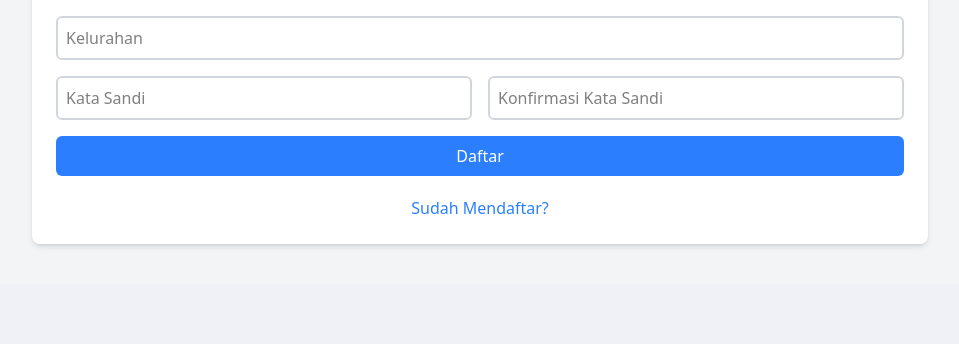
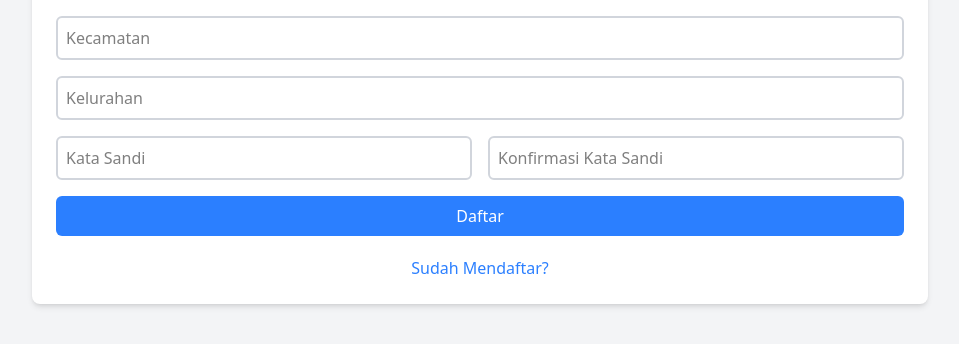
Before and after one commit to Orbit-2808/orbcruitment, a PHP site: page / in a window 1280 px wide. Shown: the part 664-1008 px from the top of the page, without its empty margins (160-1119 px from the left). Before the commit the page ends 912 px from the top, so only its background shows below. Run offline with PHP 8.4, Linux system fonts and the light colour scheme.

Commit message:
Fix-upload index file (3)

```diff
--- a/index.php
+++ b/index.php
@@ -37,7 +37,9 @@
                 <select class="w-full p-2 border-2 border-gray-300 rounded-md focus:outline-none focus:border-[#1e3a8a] transition duration-300"
                     required name="address[city]" id="city"></select>
                 <input class="w-full p-2 border-2 border-gray-300 rounded-md focus:outline-none focus:border-[#1e3a8a] transition duration-300"
-                    required type="text" placeholder="Kelurahan" name="address[district]" id="district">
+                    required type="text" placeholder="Kecamatan" name="address[district]" id="district">
+                <input class="w-full p-2 border-2 border-gray-300 rounded-md focus:outline-none focus:border-[#1e3a8a] transition duration-300"
+                    required type="text" placeholder="Kelurahan" name="address[subdistrict]" id="subdistrict">
                 <div class="flex space-x-4">
                     <input class="w-full p-2 border-2 border-gray-300 rounded-md focus:outline-none focus:border-[#1e3a8a] transition duration-300"
                         required type="password" name="password" placeholder="Kata Sandi">
```
